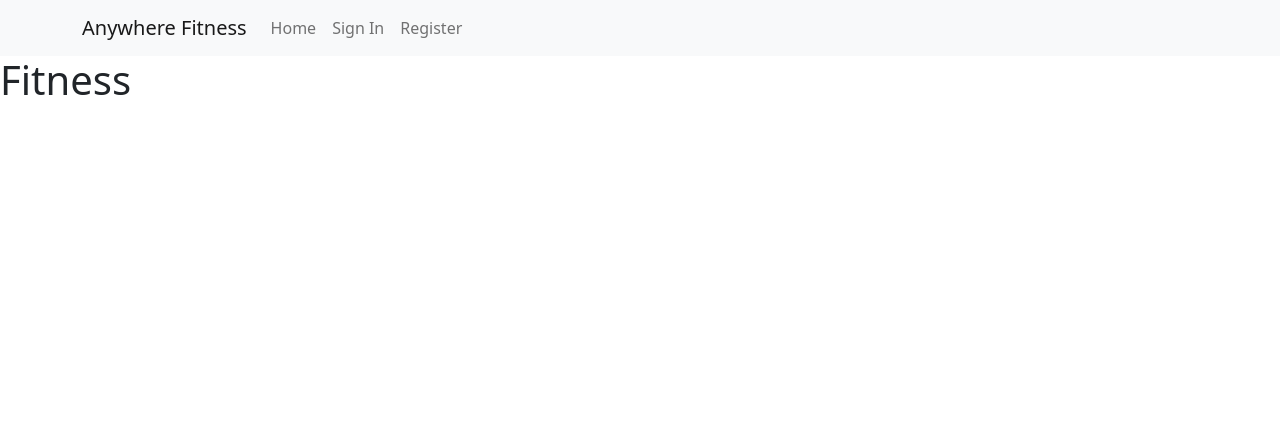
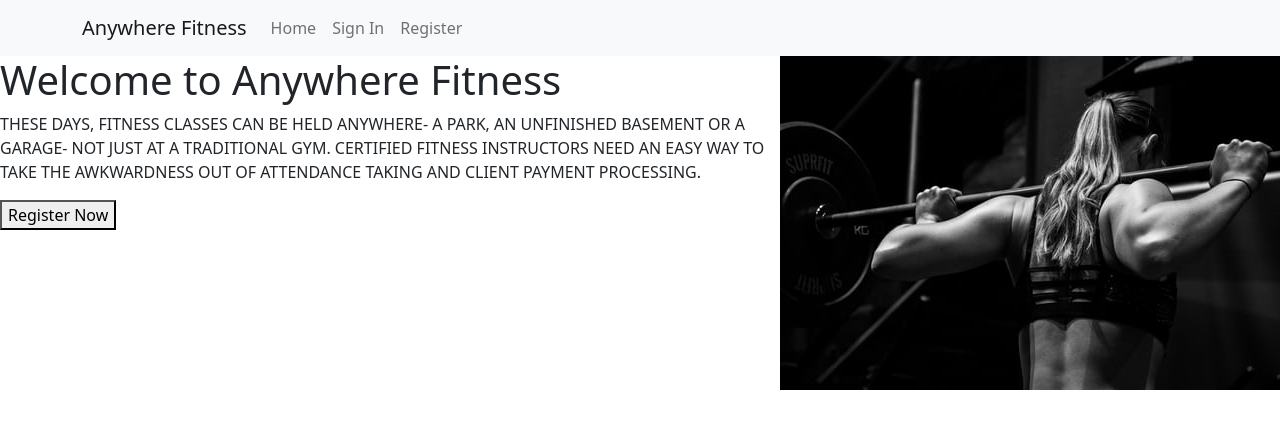
Before and after one commit to ft-anywhere-fitness-7/front-end, a React (Create React App) app in the folder front-end/: page / in a window 1280 px wide. Shown: the top 428 px of the page. Built offline with nearby package versions, Linux system fonts and the light colour scheme.

Commit message:
home page merged with header

```diff
--- a/front-end/src/App.js
+++ b/front-end/src/App.js
@@ -1,4 +1,5 @@
 import Header from "./components/Header";
+import Home from "./components/Home";
 
 
 
@@ -6,7 +7,7 @@ function App() {
   return (
     <div className="App">
       <Header />
-      <h1>Fitness</h1>
+      <Home />
     </div>
   );
 }
--- a/front-end/src/Home.js
+++ b/front-end/src/components/Home.js
@@ -1,12 +1,12 @@
 import React from 'react';
-import homeImg from './assets/fitness3.jpg'
+import homeImg from '../assets/fitness3.jpg'
 
 export default function Home(props) {
 
     return(
         <div>
-            <div className='container'>
-                <div className='left container'>
+            <div class="d-flex">
+                <div>
                     <div>
                         <h1>Welcome to Anywhere Fitness</h1>
                     </div>
@@ -17,7 +17,7 @@ export default function Home(props) {
                         <button>Register Now</button>
                     </div>
                 </div>
-                <div className='right container'>
+                <div>
                     <img src={homeImg} alt="A woman with a barbell on her back"/>
                 </div>
             </div>
```
